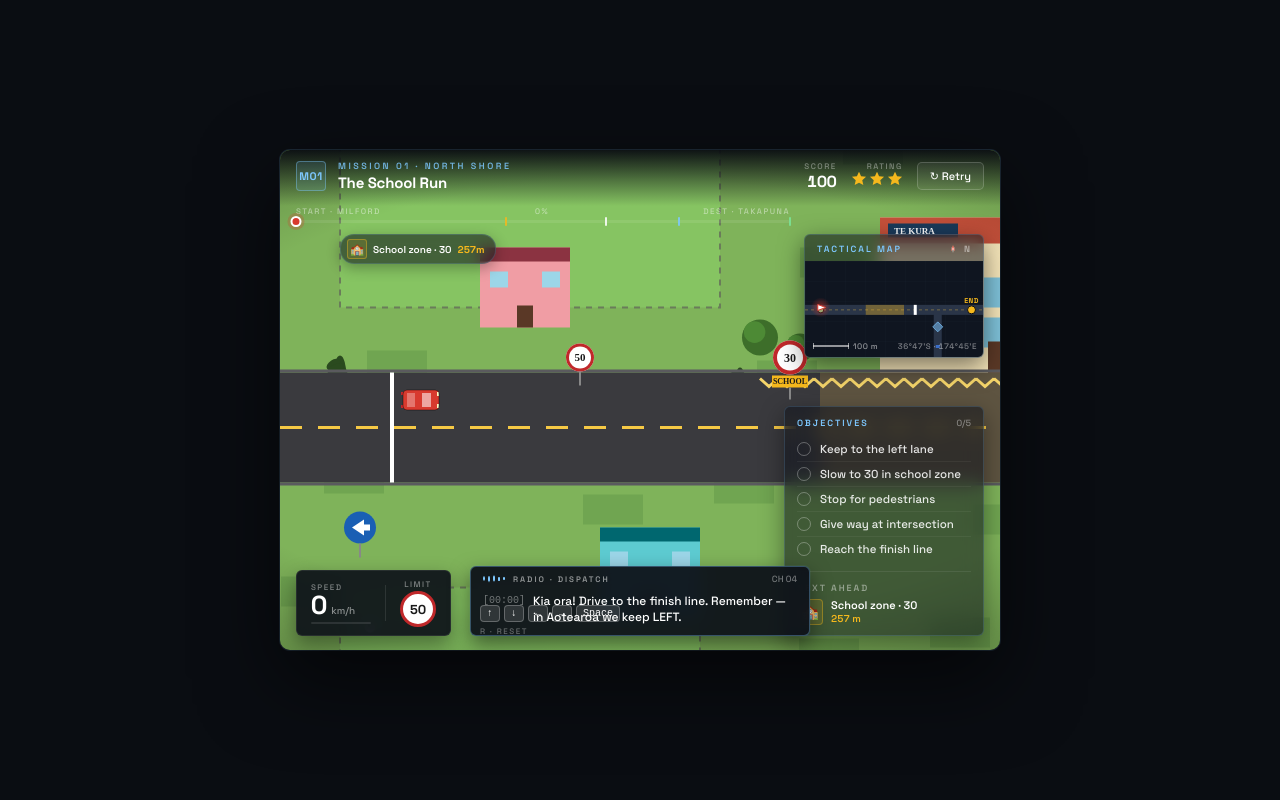
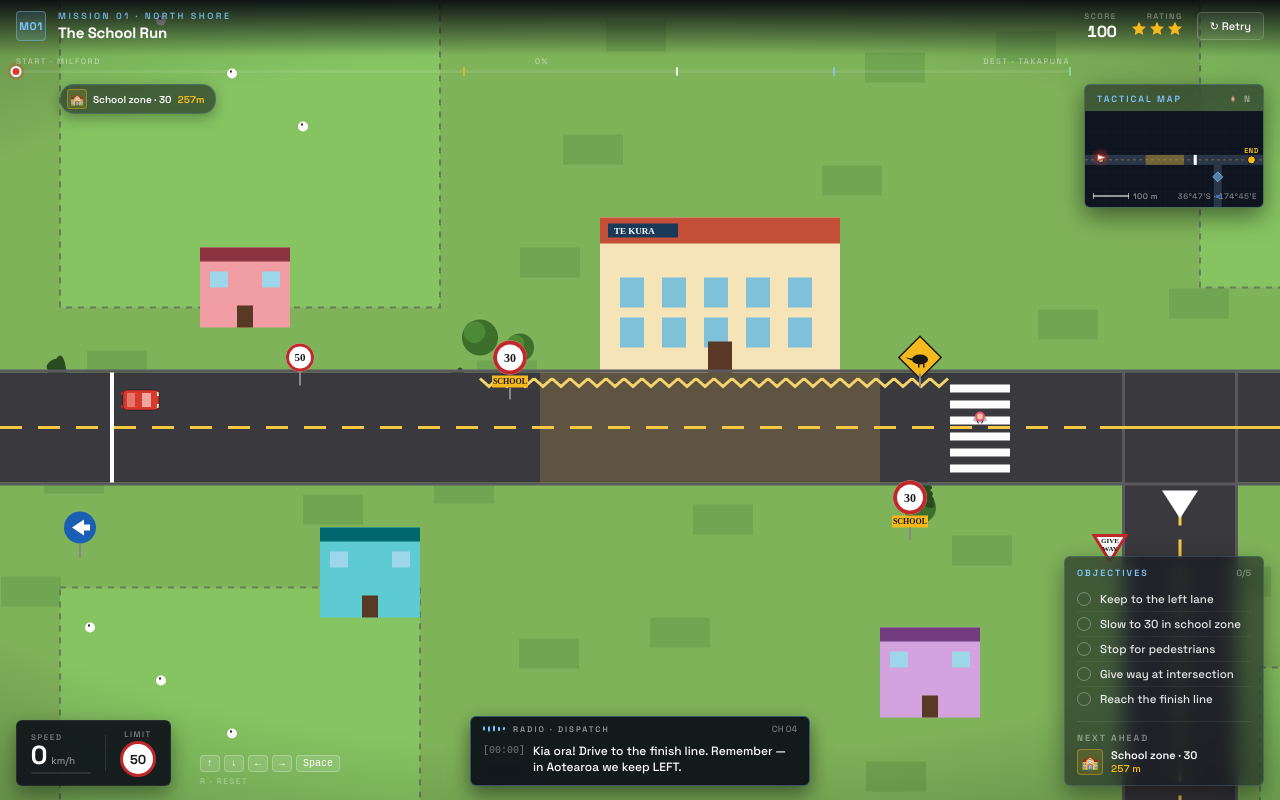
Before and after one commit to SOFTENG701-2026/group2-nz-road-safety-game, a React (Vite) app: page / in a window 1280 px wide. Built offline with nearby package versions, Linux system fonts and the light colour scheme.

Commit message:
fix: use full window size for the game

```diff
--- a/src/App.jsx
+++ b/src/App.jsx
@@ -1,11 +1,19 @@
-import React, { useState } from 'react';
+import React, { useState, useEffect } from 'react';
 import MissionVariant from './hud/MissionVariant.jsx';
 
-// Root component. The Mission HUD captures keys as soon as it mounts
-// (there is only one game on the page, so we don't need the click-to-focus
-// gate that the multi-artboard version had).
+function useWindowSize() {
+  const [size, setSize] = useState({ width: window.innerWidth, height: window.innerHeight });
+  useEffect(() => {
+    const handleResize = () => setSize({ width: window.innerWidth, height: window.innerHeight });
+    window.addEventListener('resize', handleResize);
+    return () => window.removeEventListener('resize', handleResize);
+  }, []);
+  return size;
+}
+
 export default function App() {
   const [active, setActive] = useState(true);
+  const { width, height } = useWindowSize();
 
   return (
     <div className="page">
@@ -15,8 +23,8 @@ export default function App() {
           onActivate={() => setActive(true)}
           difficulty="easy"
           hudDensity="full"
-          width={720}
-          height={500}
+          width={width}
+          height={height}
         />
       </div>
     </div>
--- a/src/index.css
+++ b/src/index.css
@@ -10,21 +10,17 @@ html, body {
 *, *::before, *::after { box-sizing: border-box; }
 
 .page {
-  min-height: 100vh;
+  width: 100vw;
+  height: 100vh;
   display: flex;
-  align-items: center;
-  justify-content: center;
-  padding: 24px;
+  overflow: hidden;
 }
 
 .game-frame {
-  width: 720px;
-  height: 500px;
-  border-radius: 10px;
+  flex: 1;
+  width: 100%;
+  height: 100%;
   overflow: hidden;
-  box-shadow:
-    0 30px 80px rgba(0, 0, 0, 0.6),
-    0 0 0 1px rgba(126, 200, 255, 0.15);
 }
 
 kbd {
```
